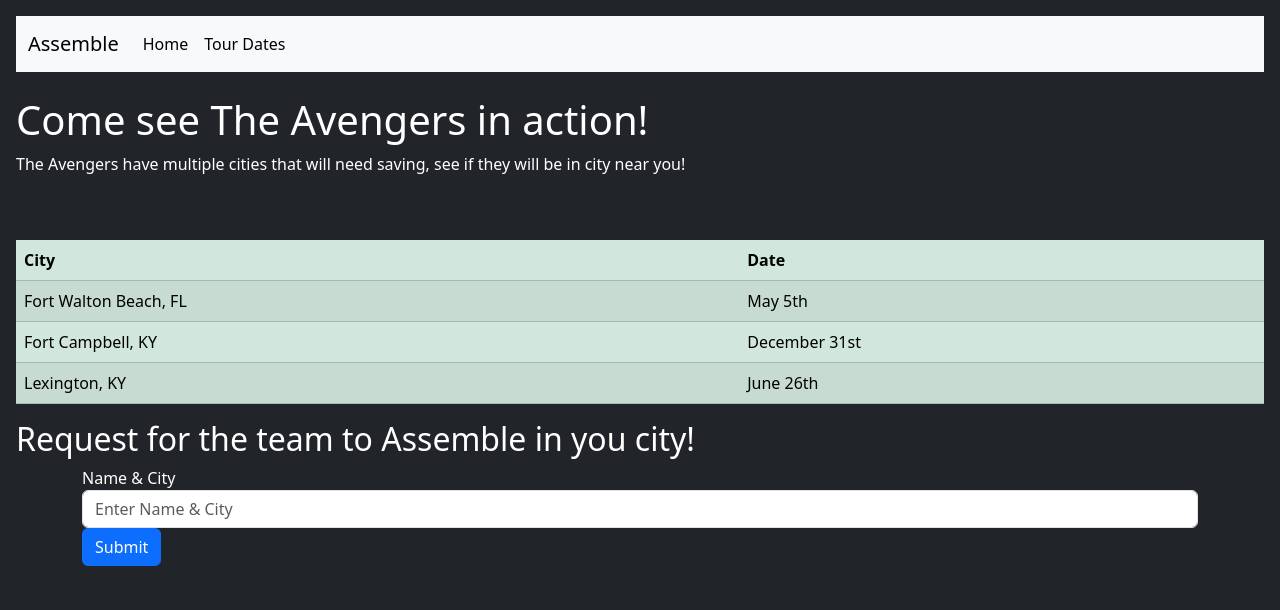
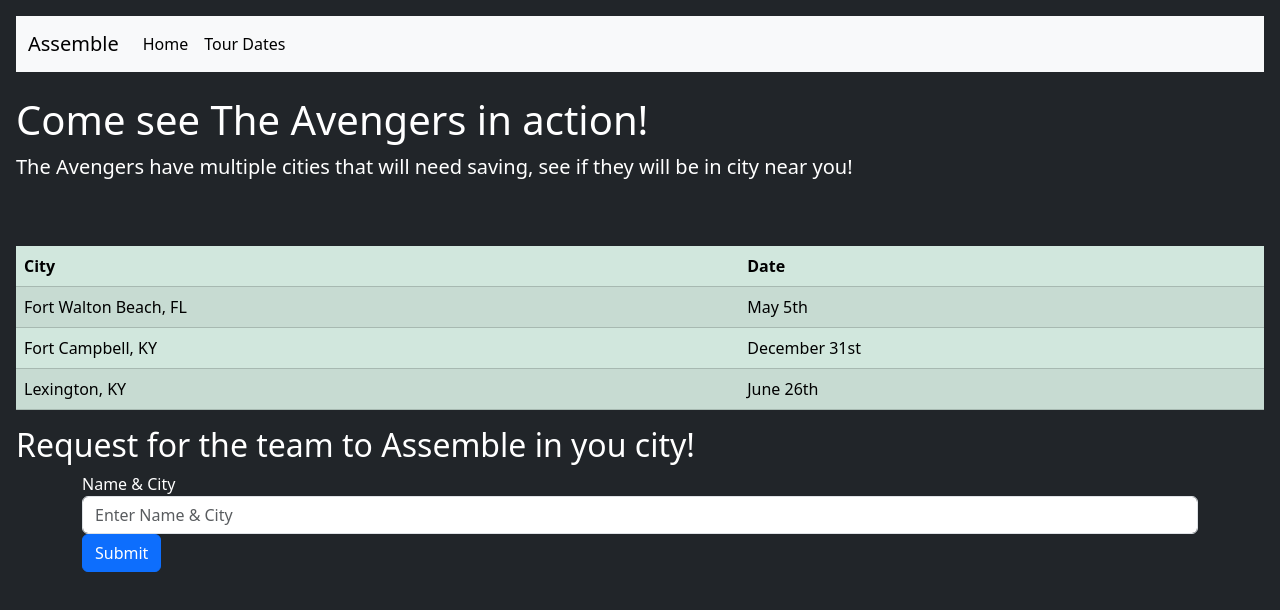
Before and after one commit to delvontedixon/Week3, a website: page tourdates.html in a window 1280 px wide. Drawn offline with nearby package versions, Linux system fonts and the light colour scheme.

Commit message:
comments and edited text

```diff
--- a/tourdates.html
+++ b/tourdates.html
@@ -28,17 +28,20 @@
     </nav>
     <br>
     <h1>Come see The Avengers in action!</h1>
-    <p>The Avengers have multiple cities that will need saving, see if they will be in city near you!</p>
+    <!--Edited the text size below-->
+    <p class="fs-5">The Avengers have multiple cities that will need saving, see if they will be in city near you!</p>
 <br>
 <br>
 <!-- Table-BEGIN -->
 <table class="table table-striped table-success">
+  <!--City & Date Headers-->
     <thead>
       <tr>
         <th scope="col">City</th>
         <th scope="col">Date</th>
       </tr>
     </thead>
+    <!--Location and Dates-->
     <tbody>
       <tr>
         <td>Fort Walton Beach, FL</td>
```
